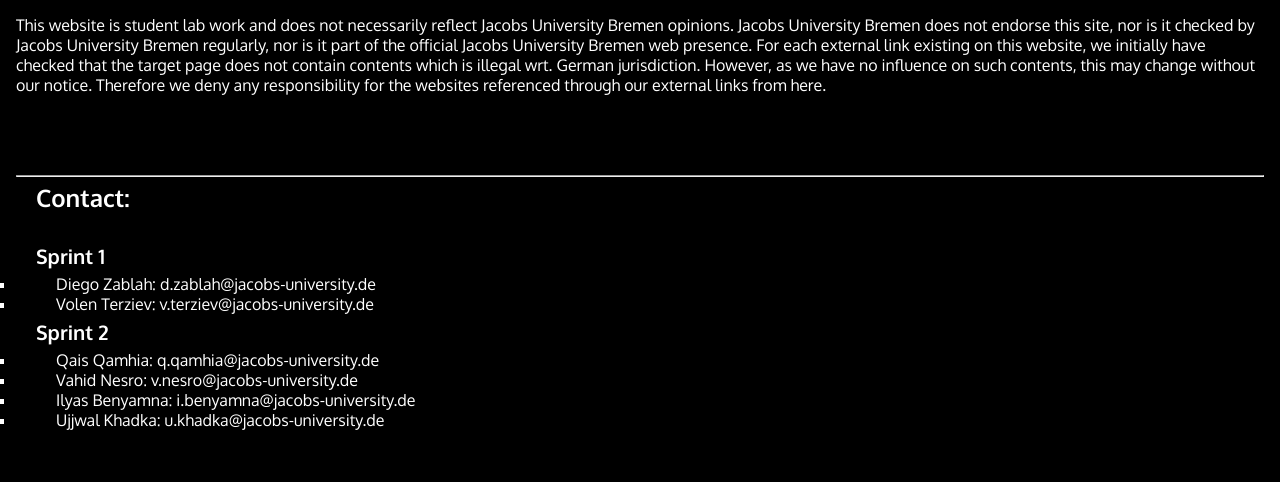
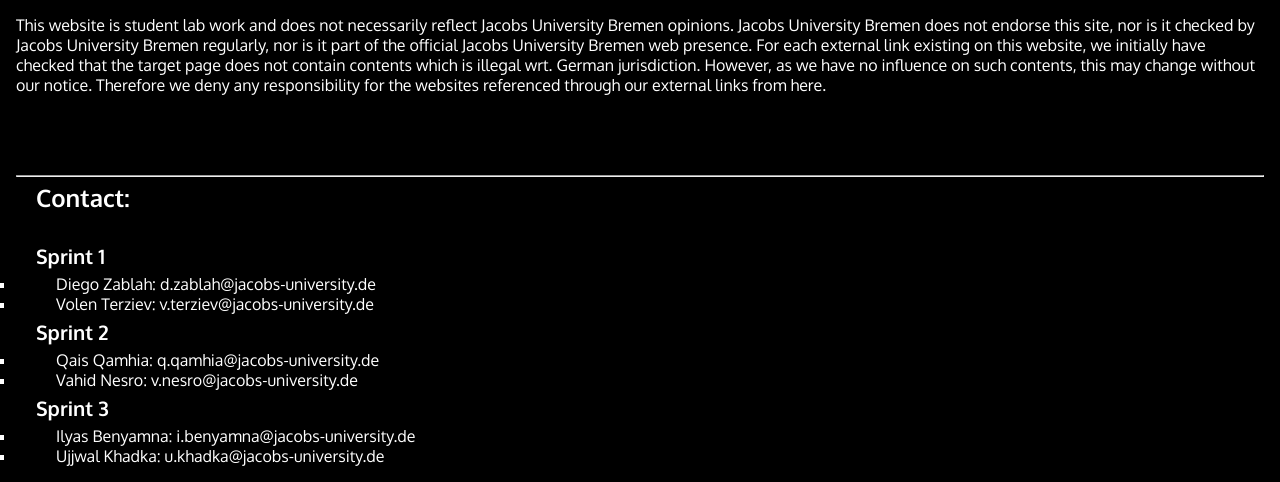
Before and after one commit to jonabako/Corona-Archive-Project, a Flask app: page /agent_search_places in a window 1280 px wide. Shown: the part 384-866 px from the top of the page. Before the commit the page ends 814 px from the top, so only its background shows below. Run offline with Flask 2, Linux system fonts and the light colour scheme; the visitor is signed in with stand-in values (Sample User, id 1); data that the repository does not hold is empty; parts of the project's set-up code (start-up, migrations or seed data) failed here and were passed over.

Commit message:
css updated

```diff
--- a/templates/base.html
+++ b/templates/base.html
@@ -55,6 +55,7 @@
         <li>Qais Qamhia: q.qamhia@jacobs-university.de</li>
         <li>Vahid Nesro: v.nesro@jacobs-university.de</li>
       </ul>
+      <h3 style="color: white">Sprint 3</h3>
       <ul>
         <li>Ilyas Benyamna: i.benyamna@jacobs-university.de</li>
         <li>Ujjwal Khadka: u.khadka@jacobs-university.de</li>
```
